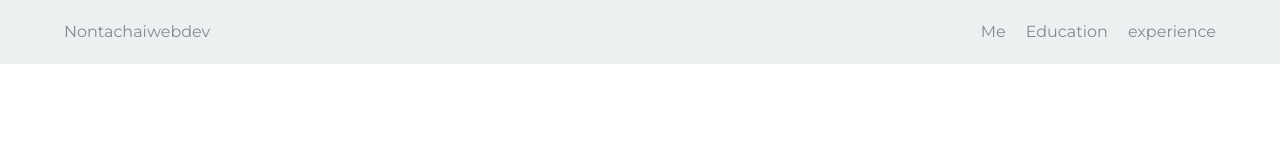
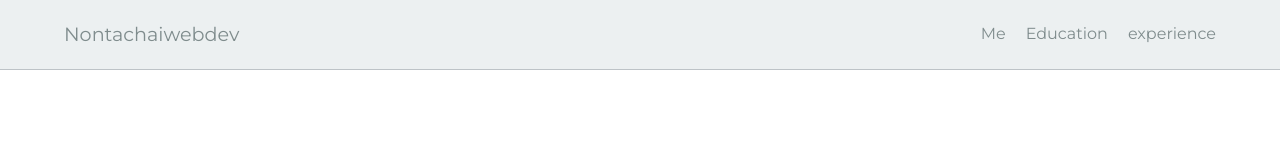
Before and after one commit to nontachaiwebdev/nontachaiwebdev.github.io, a plain HTML site: page index.html in a window 1280 px wide. Drawn offline with nearby package versions, Linux system fonts and the light colour scheme.

Commit message:
feat(css): style top navigation

```diff
--- a/css/main.css
+++ b/css/main.css
@@ -4,16 +4,19 @@
 
 header {
   background: #ecf0f1;
+  border-bottom: 1px solid #bdc3c7;
 }
 
 .nav {
   display: flex;
   justify-content: space-between;
+  align-items: center;
   padding: 20px 0;
 }
 
 .nav h1 {
   color: #7f8c8d;
+  font-size: 1.2rem;
 }
 
 .main-menu ul {
```
